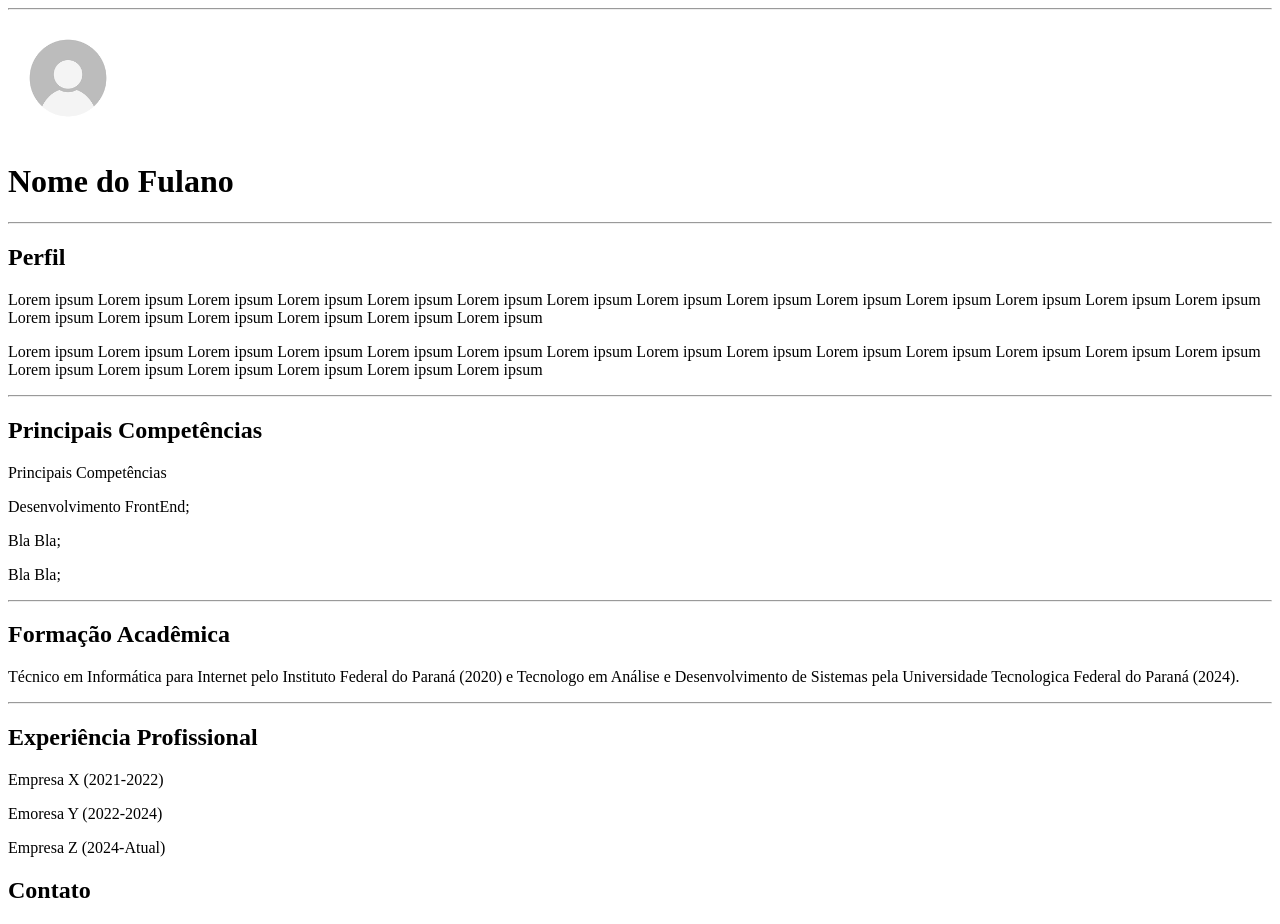
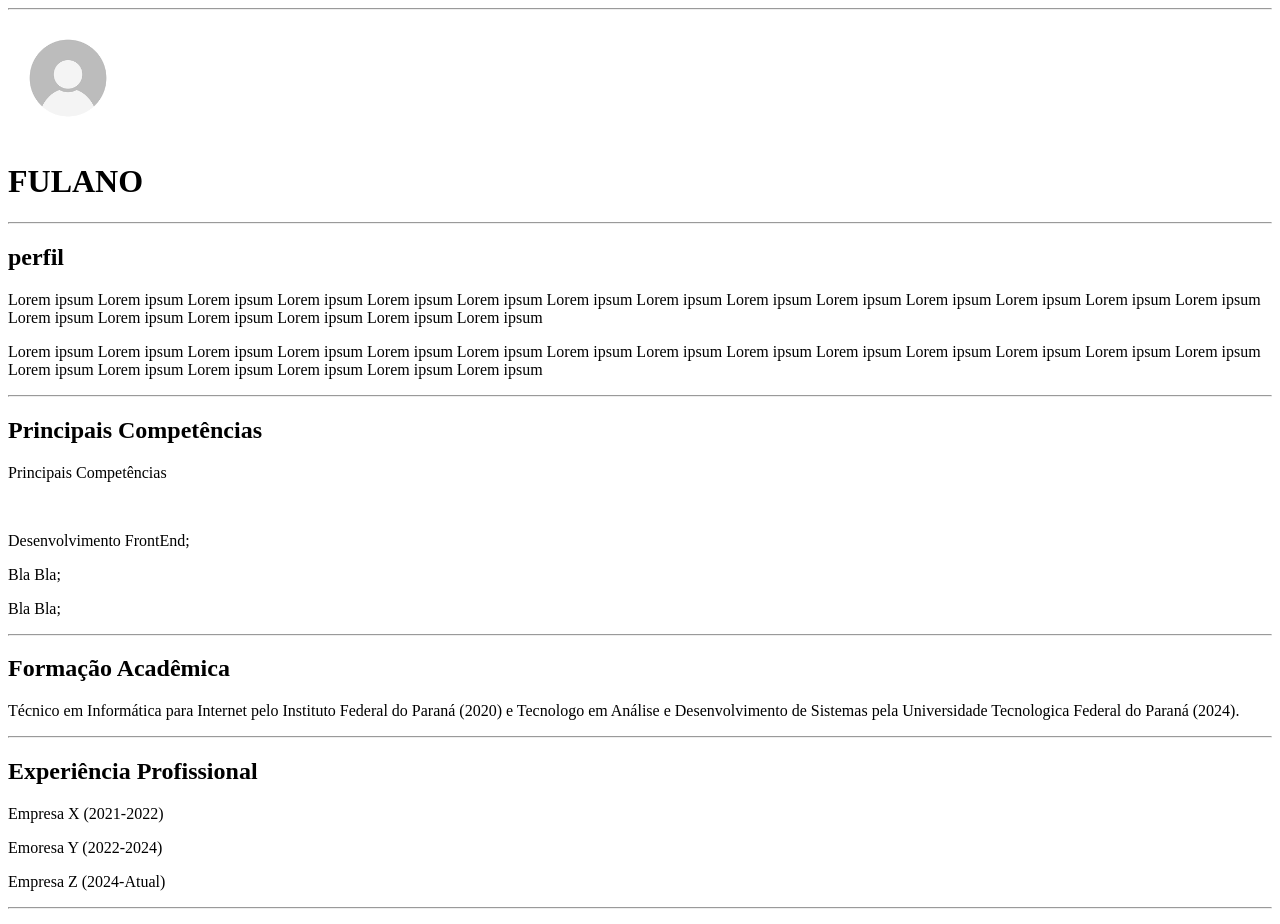
Before and after one commit to eduarda1606/Curriculo_Fulanotal, a plain HTML site: page index.html in a window 1280 px wide. Drawn offline with Linux system fonts and the light colour scheme.

Commit message:
Update index.html

```diff
--- a/index.html
+++ b/index.html
@@ -4,14 +4,13 @@
         <title>Currículo Fulanos de Tal</title>
         <meta charset="utf-8">
     </head>
-
     <body>
         <hr>
-        <img src="/Imagens/eduarda1.png"
+        <img src="./Imagens/eduarda1.png"
         width="120" height="120">
-       <h1>Nome do Fulano</h1>
-       <hr>
-       <h2>Perfil</h2>
+        <h1>FULANO</h1>
+        <hr>
+       <h2>perfil</h2>
         <p>Lorem ipsum Lorem ipsum Lorem ipsum Lorem ipsum Lorem ipsum Lorem ipsum Lorem ipsum Lorem ipsum Lorem ipsum Lorem ipsum Lorem ipsum Lorem ipsum Lorem ipsum Lorem ipsum Lorem ipsum Lorem ipsum Lorem ipsum Lorem ipsum Lorem ipsum Lorem ipsum
        </p>
         <p>Lorem ipsum Lorem ipsum Lorem ipsum Lorem ipsum Lorem ipsum Lorem ipsum Lorem ipsum Lorem ipsum Lorem ipsum Lorem ipsum Lorem ipsum Lorem ipsum Lorem ipsum Lorem ipsum Lorem ipsum Lorem ipsum Lorem ipsum Lorem ipsum Lorem ipsum Lorem ipsum
@@ -19,6 +18,7 @@
        <hr>
        <h2>Principais Competências</h2>
         <p>Principais Competências</p>
+       <br>
         <p>Desenvolvimento FrontEnd;</p>
         <p>Bla Bla;</p>
         <p>Bla Bla;</p>
@@ -30,6 +30,6 @@
         <p>Empresa X (2021-2022)</p>
         <p>Emoresa Y (2022-2024)</p>
         <p>Empresa Z (2024-Atual)</p>
-        <h2>Contato</h2>
+        <hr>
     </body>
 </html>
```
